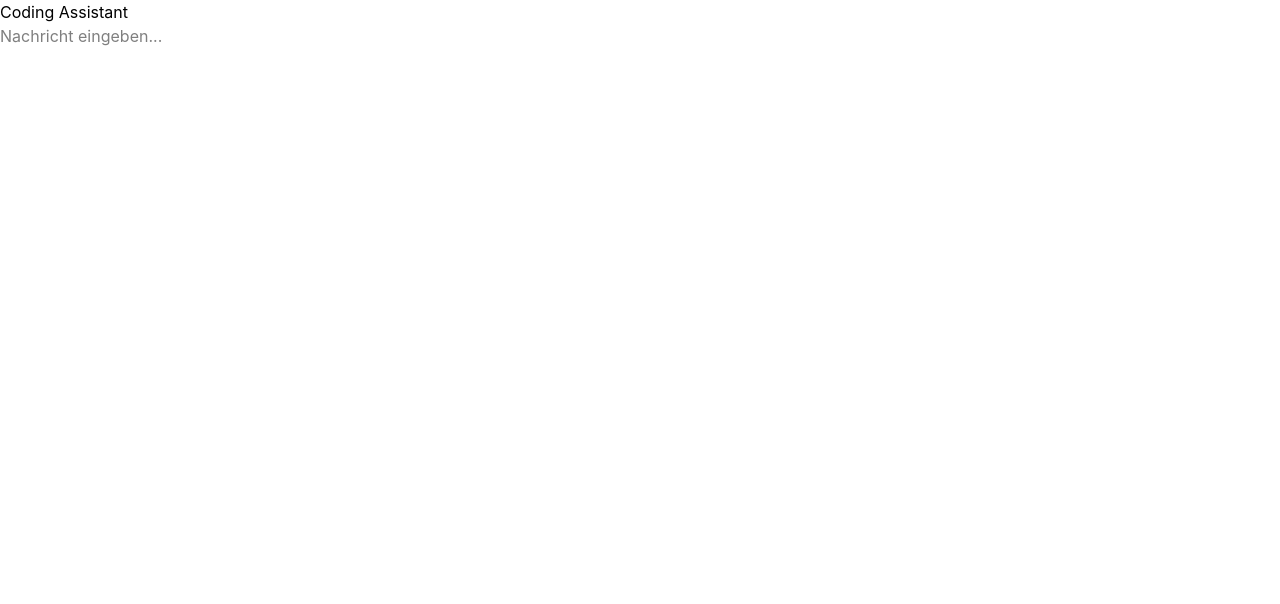
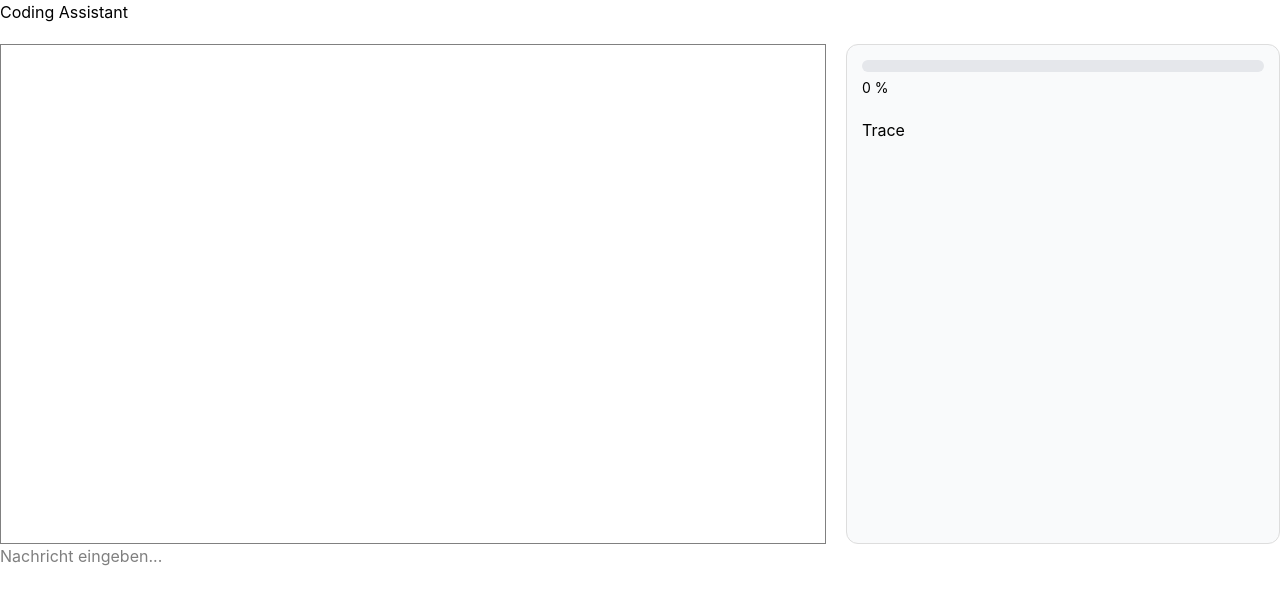
Before and after one commit to EnniKue/Entwurf-und-Entwicklung-von-komplexen-KI-Applikationen, a React (Vite) app in the folder frontend/: page / in a window 1280 px wide. Shown: the top 604 px of the page. Built offline with nearby package versions, Linux system fonts and the light colour scheme.

Commit message:
feat(ui): add trace panel and progress feedback

```diff
--- a/frontend/src/App.tsx
+++ b/frontend/src/App.tsx
@@ -3,6 +3,9 @@ import { useState } from "react";
 import ChatInput from "./components/ChatInput";
 import ChatWindow from "./components/ChatWindow";
 import { sendMessage } from "./services/api";
+import TracePanel from "./components/TracePanel";
+import LoadingIndicator from "./components/LoadingIndicator";
+import ProgressBar from "./components/ProgressBar";
 
 type Message = {
   text: string;
@@ -11,7 +14,9 @@ type Message = {
 
 function App() {
   const [messages, setMessages] = useState<Message[]>([]);
+  const [traces, setTraces] = useState<string[]>([]);
   const [loading, setLoading] = useState(false);
+  const [progress, setProgress] = useState(0);
 
   const handleSend = async (message: string) => {
     if (!message.trim()) return;
@@ -22,12 +27,30 @@ function App() {
     };
 
     setMessages((prev) => [...prev, userMessage]);
+    setProgress(25);
+    setTraces((prev) => [
+      ...prev,
+      "Nachricht empfangen",
+    ]);
 
     setLoading(true);
 
+    setProgress(50);
+
+    setTraces((prev) => [
+      ...prev,
+      "LLM Anfrage gestartet",
+    ]);
+
     const data = await sendMessage(message);
+    setProgress(75);
 
     setLoading(false);
+
+    setTraces((prev) => [
+      ...prev,
+      "Antwort erhalten",
+    ]);
 
     const assistantMessage: Message = {
       text: data.response,
@@ -35,20 +58,59 @@ function App() {
     };
 
     setMessages((prev) => [...prev, assistantMessage]);
+    setProgress(100);
   };
 
   return (
     <>
-      <h1>Coding Assistant</h1>
+  <h1
+    style={{
+      marginBottom: "20px",
+    }}
+  >
+    Coding Assistant
+  </h1>
 
-      <ChatWindow messages={messages} />
+  <div
+    style={{
+      display: "flex",
+      gap: "20px",
+      height: "500px",
+    }}
+  >
+    <div
+      style={{
+        flex: 2,
+        border: "1px solid gray",
+        padding: "10px",
+        overflowY: "auto",
+      }}
+    >
+      <>
+        <ChatWindow messages={messages} />
 
-      {loading && (
-        <p>⏳ Assistant denkt...</p>
-      )}
+        {loading && <LoadingIndicator />}
+  </>
+    </div>
 
-      <ChatInput onSend={handleSend} />
-    </>
+   <div
+      style={{
+        flex: 1,
+        border: "1px solid #ddd",
+        borderRadius: "12px",
+        padding: "15px",
+        overflowY: "auto",
+        backgroundColor: "#f9fafb",
+      }}
+    >
+      <ProgressBar progress={progress} />
+
+      <TracePanel traces={traces} />
+    </div>
+  </div>
+
+  <ChatInput onSend={handleSend} />
+</>
   );
 }
 
--- a/frontend/src/components/ChatMessage.tsx
+++ b/frontend/src/components/ChatMessage.tsx
@@ -7,15 +7,43 @@ export default function ChatMessage({
   text,
   sender,
 }: Props) {
+  const isUser = sender === "user";
+
   return (
-    <div>
-      <strong>
-        {sender === "user"
-          ? "Du:"
-          : "Assistent:"}
-      </strong>
-      {" "}
-      {text}
+    <div
+      style={{
+        display: "flex",
+        justifyContent: isUser
+          ? "flex-end"
+          : "flex-start",
+        marginBottom: "12px",
+      }}
+    >
+      <div
+        style={{
+          maxWidth: "70%",
+          padding: "10px",
+          borderRadius: "12px",
+          backgroundColor: isUser
+            ? "#4f46e5"
+            : "#e5e7eb",
+          color: isUser
+            ? "white"
+            : "black",
+        }}
+      >
+        <strong>
+          {isUser ? "Du:" : "Assistent:"}
+        </strong>
+
+        <div
+          style={{
+            marginTop: "5px",
+          }}
+        >
+          {text}
+        </div>
+      </div>
     </div>
   );
 }
--- a/frontend/src/components/ChatWindow.tsx
+++ b/frontend/src/components/ChatWindow.tsx
@@ -13,7 +13,11 @@ export default function ChatWindow({
   messages,
 }: Props) {
   return (
-    <div>
+    <div
+      style={{
+        padding: "10px",
+      }}
+    >
       {messages.map((message, index) => (
         <ChatMessage
           key={index}
--- /dev/null
+++ b/frontend/src/components/LoadingIndicator.tsx
@@ -0,0 +1,12 @@
+export default function LoadingIndicator() {
+  return (
+    <p
+      style={{
+        fontStyle: "italic",
+        color: "#6b7280",
+      }}
+    >
+      ⏳ Assistent denkt ...
+    </p>
+  );
+}
--- /dev/null
+++ b/frontend/src/components/ProgressBar.tsx
@@ -0,0 +1,43 @@
+type Props = {
+  progress: number;
+};
+
+export default function ProgressBar({
+  progress,
+}: Props) {
+  return (
+    <div
+      style={{
+        marginBottom: "20px",
+      }}
+    >
+      <div
+        style={{
+          width: "100%",
+          height: "12px",
+          backgroundColor: "#e5e7eb",
+          borderRadius: "999px",
+          overflow: "hidden",
+        }}
+      >
+        <div
+          style={{
+            width: `${progress}%`,
+            height: "100%",
+            backgroundColor: "#4f46e5",
+            transition: "width 0.3s ease",
+          }}
+        />
+      </div>
+
+      <p
+        style={{
+          marginTop: "5px",
+          fontSize: "14px",
+        }}
+      >
+        {progress} %
+      </p>
+    </div>
+  );
+}
--- /dev/null
+++ b/frontend/src/components/TracePanel.tsx
@@ -0,0 +1,19 @@
+type Props = {
+  traces: string[];
+};
+
+export default function TracePanel({
+  traces,
+}: Props) {
+  return (
+    <div>
+      <h3>Trace</h3>
+
+      {traces.map((trace, index) => (
+        <div key={index}>
+          {trace}
+        </div>
+      ))}
+    </div>
+  );
+}
--- a/frontend/src/services/api.ts
+++ b/frontend/src/services/api.ts
@@ -9,5 +9,12 @@ export const sendMessage = async (message: string) => {
     }),
   });
 
-  return await response.json();
+  console.log("Status:", response.status);
+
+  const text = await response.text();
+
+  console.log("RAW RESPONSE:");
+  console.log(text);
+
+  return JSON.parse(text);
 };
```
